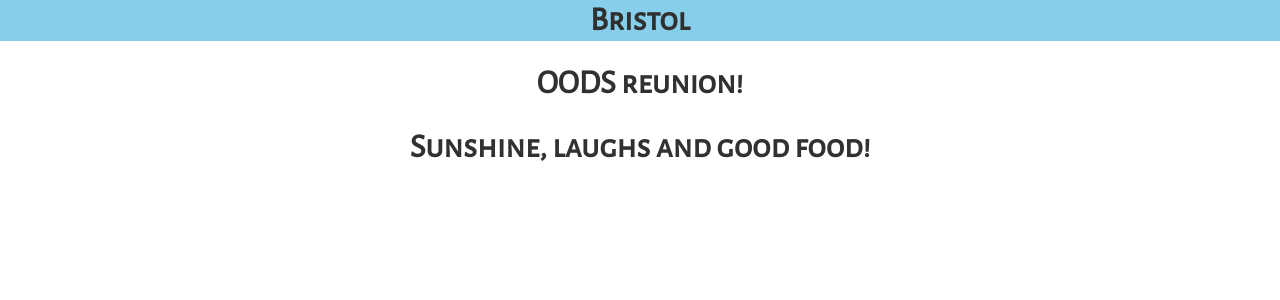
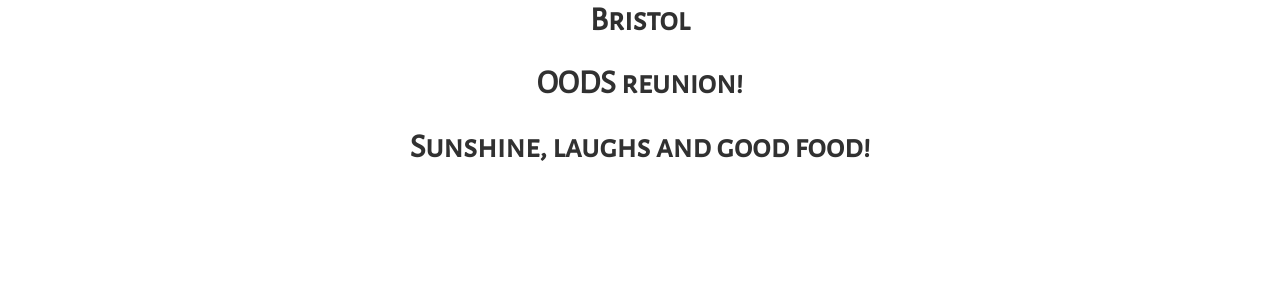
Before and after one commit to foopod/Travel-Website, a Jekyll site: the page built from _posts/2017-08-21-Bristol.md, in a window 1280 px wide. Shown: the top 300 px of the page. Built offline with Jekyll 4.4.1, drawn with Linux system fonts in a browser that asks for light colours.

Commit message:
Update post.html

```diff
--- a/_layouts/post.html
+++ b/_layouts/post.html
@@ -3,7 +3,7 @@ layout: default
 ---
 
 <div class="post">
-  <h1 class="post-title">{{ page.title }}</h1>
+  <h2 class="post-title">{{ page.title }}</h1>
   <h2 class="post-subtitle">{{ page.subtitle }}</h2>
   <h2 class="post-description">{{ page.description }}</h2>
   {{ content }}
```
